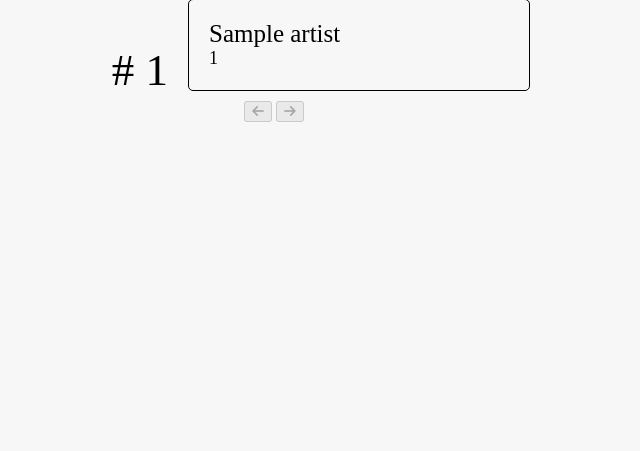
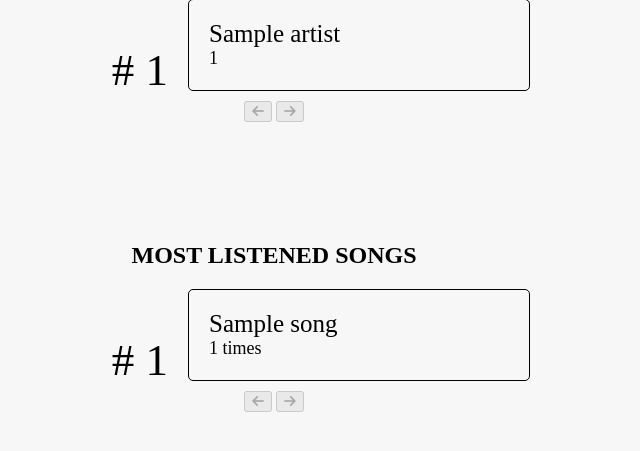
Before and after one commit to githubstevemas/Beats-Analytics, a Django app: template beatanalytics/beatanalytics/templates/home.html in a window 1280 px wide. Shown: the part 176-627 px from the top of the page, without its empty margins (366-1006 px from the left). Run offline with Django 5.2, Linux system fonts and the light colour scheme; the template is opened without the code that fills it: most values are stand-ins (such as "Sample title", 1, 10 or a date in 2020).

Commit message:
Added most played songs to template.

```diff
--- a/beatanalytics/beatanalytics/templates/home.html
+++ b/beatanalytics/beatanalytics/templates/home.html
@@ -7,23 +7,27 @@
 {% if artists %}
 
     <div class="artists-container">
+
         <h2>MOST LISTENED ARTISTS</h2>
+
         {% for artist, count in artists.items %}
+
             <div class="artist-container">
                 <div class="artist-position"># {{ forloop.counter }}</div>
                 <div class="artist-item">
-                    <div class="artist_name">{{ artist }}</div>
-                    <div class="artist_count">{{ count }}</div>
+                    <div class="artist-name">{{ artist }}</div>
+                    <div class="artist-count">{{ count }}</div>
                 </div>
             </div>
+
         {% endfor %}
+
     </div>
 
     <div class="nav-container">
-        <button id="prev-btn" class="nav-btn"><i class="fa-solid fa-arrow-left"></i></button>
-        <button id="next-btn" class="nav-btn"><i class="fa-solid fa-arrow-right"></i></button>
+        <button id="artist-prev-btn" class="nav-btn"><i class="fa-solid fa-arrow-left"></i></button>
+        <button id="artist-next-btn" class="nav-btn"><i class="fa-solid fa-arrow-right"></i></button>
     </div>
-
 
 {% else %}
 
@@ -35,10 +39,37 @@
     <form action="{% url 'analysis' %}" method="POST" enctype="multipart/form-data">
         {% csrf_token %}
         <input type="file" name="json_file" accept=".json" required>
-        <button type="submit">Traiter</button>
+        <button type="submit" class="button">Traiter</button>
     </form>
 
 </div>
+
+{% endif %}
+
+{% if songs %}
+
+    <div class="songs-container">
+
+        <h2>MOST LISTENED SONGS</h2>
+
+        {% for song, count in songs.items %}
+
+            <div class="song-container">
+                <div class="song-position"># {{ forloop.counter }}</div>
+                <div class="song-item">
+                    <div class="song-name">{{ song }}</div>
+                    <div class="song-count">{{ count }} times</div>
+                </div>
+            </div>
+
+        {% endfor %}
+
+    </div>
+
+    <div class="nav-container">
+        <button id="song-prev-btn" class="nav-btn"><i class="fa-solid fa-arrow-left"></i></button>
+        <button id="song-next-btn" class="nav-btn"><i class="fa-solid fa-arrow-right"></i></button>
+    </div>
 
 {% endif %}
 
--- a/beatanalytics/beatanalytics/views.py
+++ b/beatanalytics/beatanalytics/views.py
@@ -21,10 +21,13 @@ def process_json(request):
             json_data = json.load(json_file)
 
             result = extract(json_data)
+            sorted_songs = dict(
+                sorted(result['songs'].items(), key=lambda item: item[1],
+                       reverse=True))
 
             return render(request, 'home.html', {
                 'artists': result['artists'],
-                'songs': result['songs'],
+                'songs': sorted_songs,
                 'total_duration': result['total_duration'],
             })
         except Exception as e:
--- a/beatanalytics/static/css/styles.css
+++ b/beatanalytics/static/css/styles.css
@@ -35,20 +35,23 @@ header {
     margin-top: 200px;
 }
 
-.artists-container {
+.artists-container,
+ .songs-container {
     display: flex;
     flex-direction: column;
     align-items: center;
     margin-top: 100px;
 }
 
-.artist-container {
+.artist-container,
+.song-container {
     display: flex;
     align-items: flex-end;
     position: relative;
 }
 
-.artist-position {
+.artist-position,
+ .song-position {
     margin-right: 20px;
     align-self: flex-end;
     margin-bottom: 5px;
@@ -57,7 +60,8 @@ header {
     width: 150px;
 }
 
-.artist-item {
+.artist-item,
+ .song-item {
     width: 300px;
     height: 50px;
     margin-bottom: 10px;
@@ -68,10 +72,28 @@ header {
     overflow-wrap: break-word;
 }
 
-.artist_name {
+.artist-name,
+ .song-name {
     font-size: 25px;
 }
 
-.artist_count {
+.artist-count,
+ .song-count {
     font-size: 18px;
 }
+
+.button {
+    padding: 10px 20px;
+    font-size: 16px;
+    border-radius: 10px;
+    border: 2px solid #007bff;
+    background-color: #007bff;
+    color: white;
+    cursor: pointer;
+    transition: all 0.3s ease;
+}
+
+.button:hover {
+    background-color: white;
+    color: #007bff;
+}
--- a/beatanalytics/static/js/scripts.js
+++ b/beatanalytics/static/js/scripts.js
@@ -1,39 +1,77 @@
 document.addEventListener('DOMContentLoaded', () => {
+
     const artists = Array.from(document.querySelectorAll('.artist-container'));
-    const prevBtn = document.getElementById('prev-btn');
-    const nextBtn = document.getElementById('next-btn');
-    const itemsPerPage = 5;
-    let currentPage = 0;
+    const artistPrevBtn = document.getElementById('artist-prev-btn');
+    const artistNextBtn = document.getElementById('artist-next-btn');
+    const artistsPerPage = 5;
+    let currentArtistPage = 0;
 
     function updateArtistsDisplay() {
         artists.forEach((artist, index) => {
-            if (index >= currentPage * itemsPerPage && index < (currentPage + 1) * itemsPerPage) {
-                artist.style.display = 'flex'; // Maintient la mise en page flex
+            if (index >= currentArtistPage * artistsPerPage && index < (currentArtistPage + 1) * artistsPerPage) {
+                artist.style.display = 'flex';
             } else {
                 artist.style.display = 'none';
             }
         });
 
-        prevBtn.disabled = currentPage === 0;
-        nextBtn.disabled = currentPage >= Math.ceil(artists.length / itemsPerPage) - 1;
+        artistPrevBtn.disabled = currentArtistPage === 0;
+        artistNextBtn.disabled = currentArtistPage >= Math.ceil(artists.length / artistsPerPage) - 1;
     }
 
-    prevBtn.addEventListener('click', () => {
-        if (currentPage > 0) {
-            currentPage--;
+    artistPrevBtn.addEventListener('click', () => {
+        if (currentArtistPage > 0) {
+            currentArtistPage--;
             updateArtistsDisplay();
         }
     });
 
-    nextBtn.addEventListener('click', () => {
-        if (currentPage < Math.ceil(artists.length / itemsPerPage) - 1) {
-            currentPage++;
+    artistNextBtn.addEventListener('click', () => {
+        if (currentArtistPage < Math.ceil(artists.length / artistsPerPage) - 1) {
+            currentArtistPage++;
             updateArtistsDisplay();
         }
     });
 
     updateArtistsDisplay();
+
+
+    const songs = Array.from(document.querySelectorAll('.song-container'));
+    const songPrevBtn = document.getElementById('song-prev-btn');
+    const songNextBtn = document.getElementById('song-next-btn');
+    const songsPerPage = 5;
+    let currentSongPage = 0;
+
+    function updateSongsDisplay() {
+        songs.forEach((song, index) => {
+            if (index >= currentSongPage * songsPerPage && index < (currentSongPage + 1) * songsPerPage) {
+                song.style.display = 'flex';
+            } else {
+                song.style.display = 'none';
+            }
+        });
+
+        songPrevBtn.disabled = currentSongPage === 0;
+        songNextBtn.disabled = currentSongPage >= Math.ceil(songs.length / songsPerPage) - 1;
+    }
+
+    songPrevBtn.addEventListener('click', () => {
+        if (currentSongPage > 0) {
+            currentSongPage--;
+            updateSongsDisplay();
+        }
+    });
+
+    songNextBtn.addEventListener('click', () => {
+        if (currentSongPage < Math.ceil(songs.length / songsPerPage) - 1) {
+            currentSongPage++;
+            updateSongsDisplay();
+        }
+    });
+
+    updateSongsDisplay();
 });
+
 
 const fileInput = document.getElementById('jsonFileInput');
 const processButton = document.getElementById('processJsonButton');
@@ -42,7 +80,7 @@ const output = document.getElementById('output');
 processButton.addEventListener('click', async () => {
     const file = fileInput.files[0];
     if (!file) {
-        alert("Veuillez sélectionner un fichier JSON.");
+        alert("Please select an JSON file");
         return;
     }
 
@@ -51,31 +89,29 @@ processButton.addEventListener('click', async () => {
         try {
             const jsonData = JSON.parse(event.target.result);
 
-            // Envoyer les données JSON au backend Django
             const response = await fetch('/process-json/', {
                 method: 'POST',
                 headers: {
                     'Content-Type': 'application/json',
-                    'X-CSRFToken': getCookie('csrftoken'), // Inclure le CSRF token
+                    'X-CSRFToken': getCookie('csrftoken'),
                 },
                 body: JSON.stringify(jsonData),
             });
 
             const result = await response.json();
             if (response.ok) {
-                output.textContent = JSON.stringify(result, null, 4); // Afficher le résultat
+                output.textContent = JSON.stringify(result, null, 4);
             } else {
-                alert("Erreur : " + result.error);
+                alert("Error : " + result.error);
             }
         } catch (error) {
-            alert("Erreur lors de l'analyse du fichier JSON.");
+            alert("Error while loading JSON file.");
         }
     };
 
     reader.readAsText(file);
 });
 
-// Fonction pour récupérer le CSRF token
 function getCookie(name) {
     let cookieValue = null;
     if (document.cookie && document.cookie !== '') {
```
Also changed, not shown: beatanalytics/main.py (+9 -6 lines).
